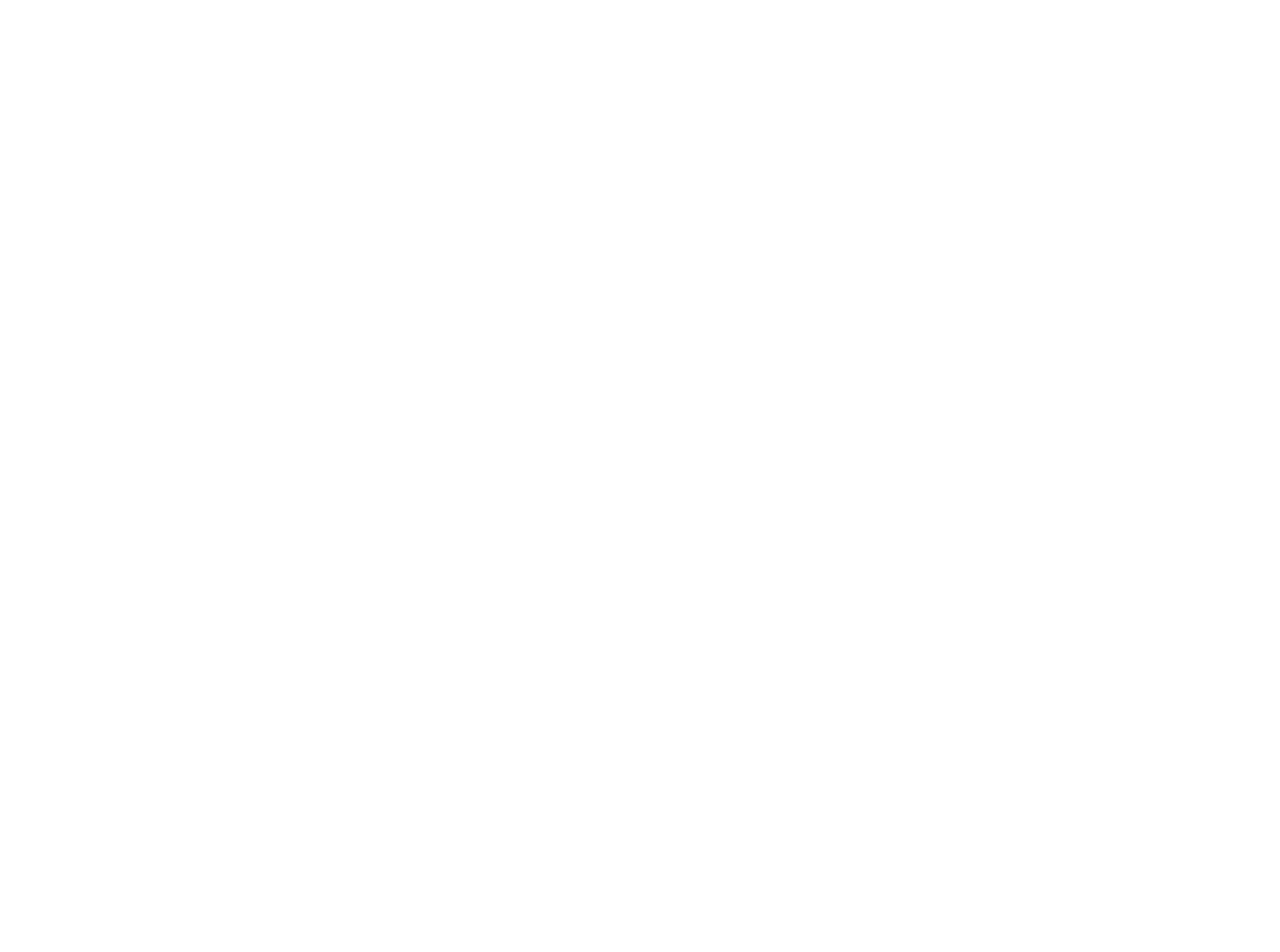
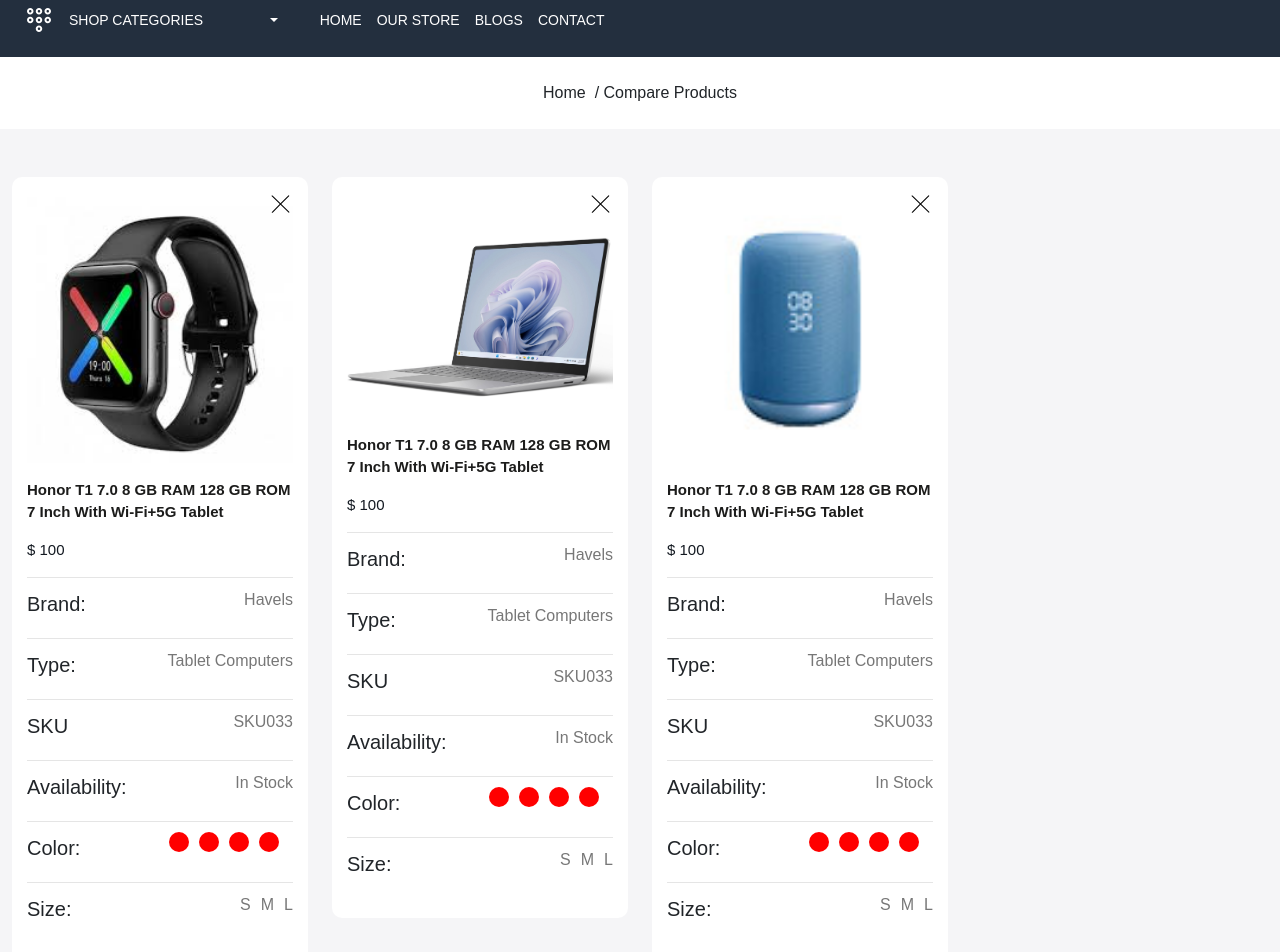
Before and after one commit to afrinzx/Passion-frontend, a React (Create React App) app: page /compare-product in a window 1280 px wide. Before the commit this address had no page. Shown: the part 160-1112 px from the top of the page. Before the commit the page ends 800 px from the top, so only its background shows below. Built offline with nearby package versions, Linux system fonts and the light colour scheme.

Commit message:
Compare products is completed

```diff
--- a/src/App.css
+++ b/src/App.css
@@ -219,13 +219,8 @@
 .categories>div:nth-child(7){
   border-right: 1px solid var(--color-ededed) ;
 }
-
 /*Categogies section ends*/
 /*Home Page Ends*/
-
-
-
-
 
 /* Blog part */
 .blog-card{
@@ -258,7 +253,6 @@
   line-height: 22px;
   color: var(--color-777777);
 }
-
 /* Blog part ends */
 
 /* Product card */
@@ -321,13 +315,12 @@
   padding: 20px 10px;
   border-radius: 10px;
   background-color: white;
-
 }
-
 .special-product-card .red-p{
   color: var(--color-bf4800);
 }
 /* Special card end*/
+
 /* famous card */
 .famous-card .famous-content{
   top:10%;
@@ -337,7 +330,6 @@
   border-radius: 10px;
   height: 350px;
   width: 500px;
-
 }
 .famous-content h5{
   font-size: 13px;
@@ -385,7 +377,6 @@
   box-shadow: none;
   border-color: rgba(0,0,0,0.25);
 }
-
 .filter-card .form-check-input:checked{
   border-color: var(--color-febd69);
   background-color: var(--color-febd69);
@@ -459,6 +450,7 @@
   top: 17%;
 }
 /* Our store ends*/
+
 /* Contact page*/
 .contact-inner-wrapper{
   padding: 30px 20px;
@@ -491,3 +483,38 @@
   color: var(--color-777777);
 }
 /* Contact page ends */
+
+/* Compare page */
+.compare-product-card{
+  padding: 20px 15px;
+  background-color: white;
+  border-radius: 10px;
+}
+.compare-product-card .cross,
+.wishlist-card .cross{
+  top: 15px;
+  right: 15px;
+  width: 25px;
+  padding: 3px;
+  cursor: pointer;
+}
+.compare-product-details h5.title{
+  font-size: 15px;
+  line-height: 22px;
+  font-weight: bold;
+  color: var(--color-1c1c1b);
+}
+.compare-product-details h6.price{
+  font-size: 15px;
+  line-height: 22px;
+  font-weight: 400;
+}
+.compare-product-card .product-detail{
+  display: flex;
+  justify-content: space-between;
+  align-items: center;
+  padding: 10px 0px;
+  border-top: 1px solid rgba(0,0,0,0.1);
+}
+
+/* Compare page ends*/
--- a/src/App.js
+++ b/src/App.js
@@ -7,6 +7,8 @@
 import Contact from './pages/Contact';
 import OurStore from './pages/OurStore';
 import Blog from './pages/Blog';
+import CompareProducts from './pages/CompareProducts';
+import Wishlist from './pages/Wishlist';
 
 function App() {
   return (
@@ -19,6 +21,8 @@
             <Route path="contact" element={<Contact/>}/>
             <Route path="store" element={<OurStore/>}/>
             <Route path="blogs" element={<Blog/>}/>
+            <Route path="compare-product" element={<CompareProducts/>}/>
+            <Route path="wishlist" element={<Wishlist/>}/>
         </Route>
       </Routes>
     </BrowserRouter>
--- /dev/null
+++ b/src/components/Color.js
@@ -0,0 +1,16 @@
+import React from "react";
+
+const Color = () => {
+  return (
+    <>
+      <ul className="colors ps-0">
+        <li></li>
+        <li></li>
+        <li></li>
+        <li></li> &nbsp;
+      </ul>
+    </>
+  );
+};
+
+export default Color;
--- a/src/components/Footer.js
+++ b/src/components/Footer.js
@@ -38,11 +38,11 @@
               <h4 className="text-white mb-4">Contact Us</h4>
               <div className="footer-links d-flex flex-column">
                 <address className="text-white fs-6">
-                  House: 25/B, KFC~Khilgaon,
+                  Islamic University of Technology
                   <br />
-                  M.W.Heights,Malibagh
+                  Board Bazar, Gazipur, Dhaka
                   <br />
-                  Post Code:1207
+                  Post Code: 1704
                 </address>
                 <a
                   href="tel:+88 01992099240"
--- a/src/components/Header.js
+++ b/src/components/Header.js
@@ -49,7 +49,7 @@
             <div className="col-5">
               <header className="header-upper-links d-flex align-items-center justify-content-between">
                 <div>
-                  <Link className="d-flex align-items-center gap-10 text-white">
+                  <Link to='/compare-product'className="d-flex align-items-center gap-10 text-white">
                     <img src="images/compare.svg" alt="compare" />
                     <p className="mb-0">
                       Compare
@@ -59,7 +59,7 @@
                   </Link>
                 </div>
                 <div>
-                  <Link className="d-flex align-items-center gap-10 text-white">
+                  <Link to='/wishlist' className="d-flex align-items-center gap-10 text-white">
                     <img src="images/wishlist.svg" alt="wishlist" />
                     <p className="mb-0">
                       Favourite
@@ -69,7 +69,7 @@
                   </Link>
                 </div>
                 <div>
-                  <Link className="d-flex align-items-center gap-10 text-white">
+                  <Link to='/login' className="d-flex align-items-center gap-10 text-white">
                     <img src="images/user.svg" alt="user" />
                     <p className="mb-0">
                       Login
@@ -79,7 +79,7 @@
                   </Link>
                 </div>
                 <div>
-                  <Link className="d-flex align-items-center gap-10 text-white">
+                  <Link to='/cart' className="d-flex align-items-center gap-10 text-white">
                     <img src="images/cart.svg" alt="cart" />
                     <div className="d-flex flex-column gap-10">
                       <span className="badge bg-white text-dark">0</span>
--- /dev/null
+++ b/src/pages/CompareProducts.js
@@ -0,0 +1,169 @@
+import React from "react";
+import BreadCrumb from "../components/BreadCrumb";
+import Meta from "../components/Meta";
+import Color from "../components/Color";
+
+const CompareProducts = () => {
+  return (
+    <>
+      <Meta title={"Compare Products"} />
+      <BreadCrumb title="Compare Products" />
+      <div className="compare-product-wrapper py-5 home-wrapper-2">
+        <div className="container-xxl">
+          <div className="row">
+            <div className="col-3">
+              <div className="compare-product-card position-relative">
+                <img
+                  src="images/cross.svg"
+                  alt="cross"
+                  className="position-absolute cross img-fluid "
+                />
+                <div className="product-card-image">
+                  <img
+                    src="images/watch2.jpg"
+                    className="img-fluid w-100"
+                    alt="watch"
+                  />
+                </div>
+                <div className="compare-product-details">
+                  <h5 className="title mt-3">
+                    Honor T1 7.0 8 GB RAM 128 GB ROM 7 Inch With Wi-Fi+5G Tablet
+                  </h5>
+                  <h6 className="price mb-3 mt-3">$ 100</h6>
+                  <div>
+                    <div className="product-detail">
+                      <h5>Brand: </h5>
+                      <p>Havels</p>
+                    </div>
+                    <div className="product-detail">
+                      <h5>Type: </h5>
+                      <p>Tablet Computers</p>
+                    </div>
+                    <div className="product-detail">
+                      <h5>SKU </h5>
+                      <p>SKU033</p>
+                    </div>
+                    <div className="product-detail">
+                      <h5>Availability: </h5>
+                      <p>In Stock</p>
+                    </div>
+                    <div className="product-detail">
+                      <h5>Color: </h5>
+                      <Color />
+                    </div>
+                    <div className="product-detail">
+                      <h5>Size: </h5>
+                      <div className="d-flex gap-10">
+                        <p>S</p>
+                        <p>M</p>
+                        <p>L</p>
+                      </div>
+                    </div>
+                  </div>
+                </div>
+              </div>
+            </div>
+            <div className="col-3">
+              <div className="compare-product-card position-relative">
+                <img
+                  src="images/cross.svg"
+                  alt="cross"
+                  className="position-absolute cross img-fluid "
+                />
+                <div className="product-card-image">
+                  <img src="images/famous-2.jpg"  className="img-fluid w-100" alt="watch" />
+                </div>
+                <div className="compare-product-details">
+                  <h5 className="title mt-3">
+                    Honor T1 7.0 8 GB RAM 128 GB ROM 7 Inch With Wi-Fi+5G Tablet
+                  </h5>
+                  <h6 className="price mb-3 mt-3">$ 100</h6>
+                  <div>
+                    <div className="product-detail">
+                      <h5>Brand: </h5>
+                      <p>Havels</p>
+                    </div>
+                    <div className="product-detail">
+                      <h5>Type: </h5>
+                      <p>Tablet Computers</p>
+                    </div>
+                    <div className="product-detail">
+                      <h5>SKU </h5>
+                      <p>SKU033</p>
+                    </div>
+                    <div className="product-detail">
+                      <h5>Availability: </h5>
+                      <p>In Stock</p>
+                    </div>
+                    <div className="product-detail">
+                      <h5>Color: </h5>
+                      <Color />
+                    </div>
+                    <div className="product-detail">
+                      <h5>Size: </h5>
+                      <div className="d-flex gap-10">
+                        <p>S</p>
+                        <p>M</p>
+                        <p>L</p>
+                      </div>
+                    </div>
+                  </div>
+                </div>
+              </div>
+            </div>
+            <div className="col-3">
+              <div className="compare-product-card position-relative">
+                <img
+                  src="images/cross.svg"
+                  alt="cross"
+                  className="position-absolute cross img-fluid "
+                />
+                <div className="product-card-image">
+                  <img src="images/speaker.jpg"  className="img-fluid w-100" alt="watch" />
+                </div>
+                <div className="compare-product-details">
+                  <h5 className="title mt-3">
+                    Honor T1 7.0 8 GB RAM 128 GB ROM 7 Inch With Wi-Fi+5G Tablet
+                  </h5>
+                  <h6 className="price mb-3 mt-3">$ 100</h6>
+                  <div>
+                    <div className="product-detail">
+                      <h5>Brand: </h5>
+                      <p>Havels</p>
+                    </div>
+                    <div className="product-detail">
+                      <h5>Type: </h5>
+                      <p>Tablet Computers</p>
+                    </div>
+                    <div className="product-detail">
+                      <h5>SKU </h5>
+                      <p>SKU033</p>
+                    </div>
+                    <div className="product-detail">
+                      <h5>Availability: </h5>
+                      <p>In Stock</p>
+                    </div>
+                    <div className="product-detail">
+                      <h5>Color: </h5>
+                      <Color />
+                    </div>
+                    <div className="product-detail">
+                      <h5>Size: </h5>
+                      <div className="d-flex gap-10">
+                        <p>S</p>
+                        <p>M</p>
+                        <p>L</p>
+                      </div>
+                    </div>
+                  </div>
+                </div>
+              </div>
+            </div>
+          </div>
+        </div>
+      </div>
+    </>
+  );
+};
+
+export default CompareProducts;
--- a/src/pages/Contact.js
+++ b/src/pages/Contact.js
@@ -70,8 +70,7 @@
                       <li className="mb-3 d-flex gap-15 align-items-center">
                         <AiOutlineHome className="fs-5" />
                         <address className="mb-0">
-                          House: 25/B, KFC~Khilgaon, M.W.Heights, Malibagh,
-                          Dhaka
+                          Islamic University of Technology, Board Bazar, Gazipur, Dhaka
                         </address>
                       </li>
                       <li className="mb-3 d-flex gap-15 align-items-center">
--- a/src/pages/Home.js
+++ b/src/pages/Home.js
@@ -1,6 +1,4 @@
 import React from "react";
-import BreadCrumb from "../components/BreadCrumb";
-import Meta from "../components/Meta";
 import { Link } from "react-router-dom";
 import Marquee from "react-fast-marquee";
 import BlogCard from "../components/BlogCard";
@@ -10,8 +8,6 @@
 const Home = () => {
   return (
     <>
-      <Meta title={"Home"} />
-      <BreadCrumb title="Home" />
       <section className="home-wrapper-1 py-5">
         <div className="container-xxl">
           <div className="row">
--- a/src/pages/OurStore.js
+++ b/src/pages/OurStore.js
@@ -3,6 +3,7 @@
 import Meta  from "../components/Meta";
 import ReactStars from "react-rating-stars-component";
 import ProductCard from "../components/ProductCard";
+import Color from "../components/Color";
 
 const OurStore = () => {
   const[grid,setGrid]=useState(4);
@@ -77,20 +78,9 @@
                   <h5 className="sub-title ">Colors</h5>
                   <div>
                     <div className="d-flex flex-wrap">
-                      <ul className="colors ps-0">
-                        <li></li>
-                        <li></li>
-                        <li></li>
-                        <li></li>
-                        <li></li>
-                        <li></li>
-                        <li></li>
-                        <li></li>
-                        <li></li>
-                        <li></li>
-                        <li></li>
-                        <li></li>
-                      </ul>
+                      <Color/>
+                      <Color/>
+                      <Color/>
                     </div>
                   </div>
                   <h5 className="sub-title ">Size</h5>
--- /dev/null
+++ b/src/pages/Wishlist.js
@@ -0,0 +1,43 @@
+import React from "react";
+import BreadCrumb from "../components/BreadCrumb";
+import Meta from "../components/Meta";
+
+const Wishlist = () => {
+  return (
+    <>
+      <Meta title={"Wishlist"} />
+      <BreadCrumb title="Wishlist" />
+      <div className="wishlist-wrapper home-wrapper-2 py-5">
+        <div className="container-xxl">
+          <div className="row">
+            <div className="col-3">
+              <div className="wishlist-card position-relative">
+                <img
+                  src="images/cross.svg"
+                  alt="cross"
+                  className="position-absolute cross img-fluid "
+                />
+                <div className="wishlist-card-image">
+                  <img
+                    src="images/famous-2.jpg"
+                    className="img-fluid w-100"
+                    alt="watch"
+                  />
+                  <div className="py-3">
+                    {/* 5:49:48 */}
+                  <h5 className="title">
+                  Honor T1 7.0 8 GB RAM 128 GB ROM 7 Inch With Wi-Fi+5G Tablet
+                  </h5>
+                  <h6 className="price">$ 100</h6>
+                  </div>
+                </div>
+              </div>
+            </div>
+          </div>
+        </div>
+      </div>
+    </>
+  );
+};
+
+export default Wishlist;
```
Also changed, not shown: public/images/tab4.jpg (added).
